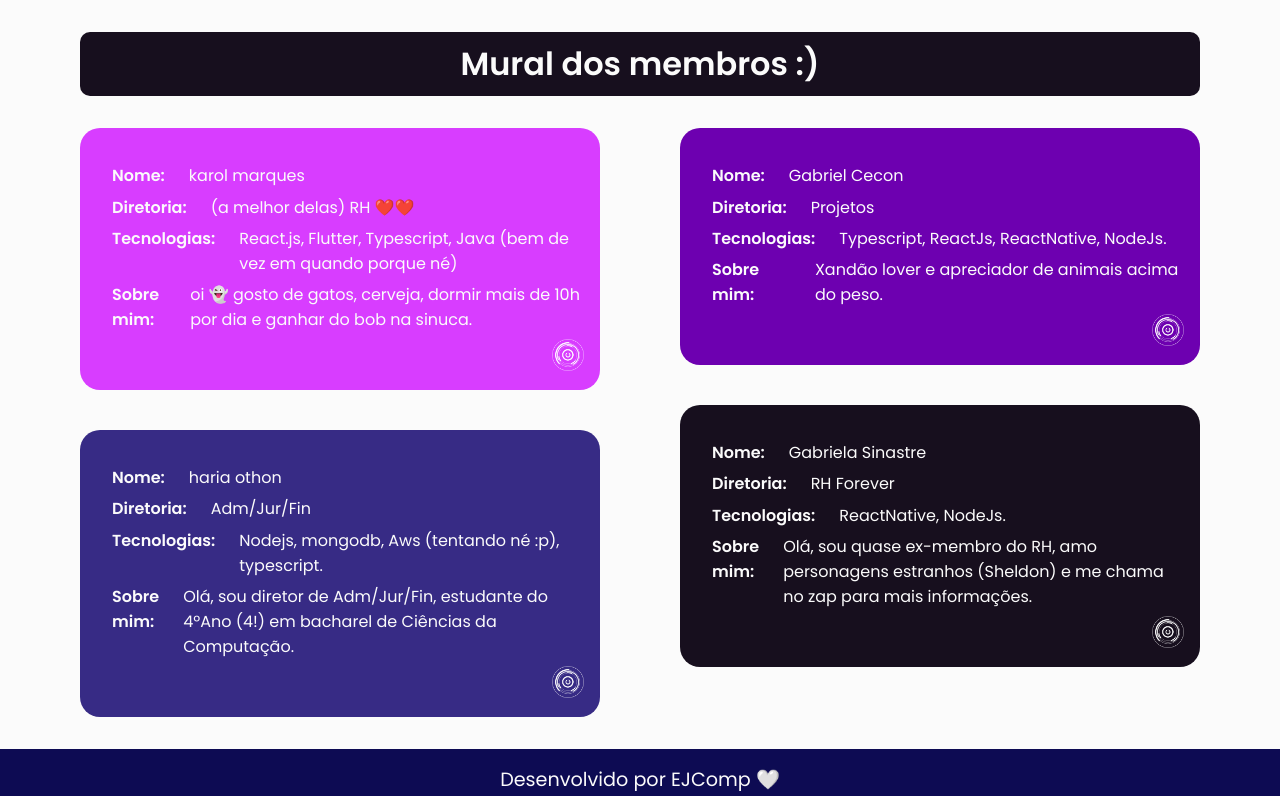
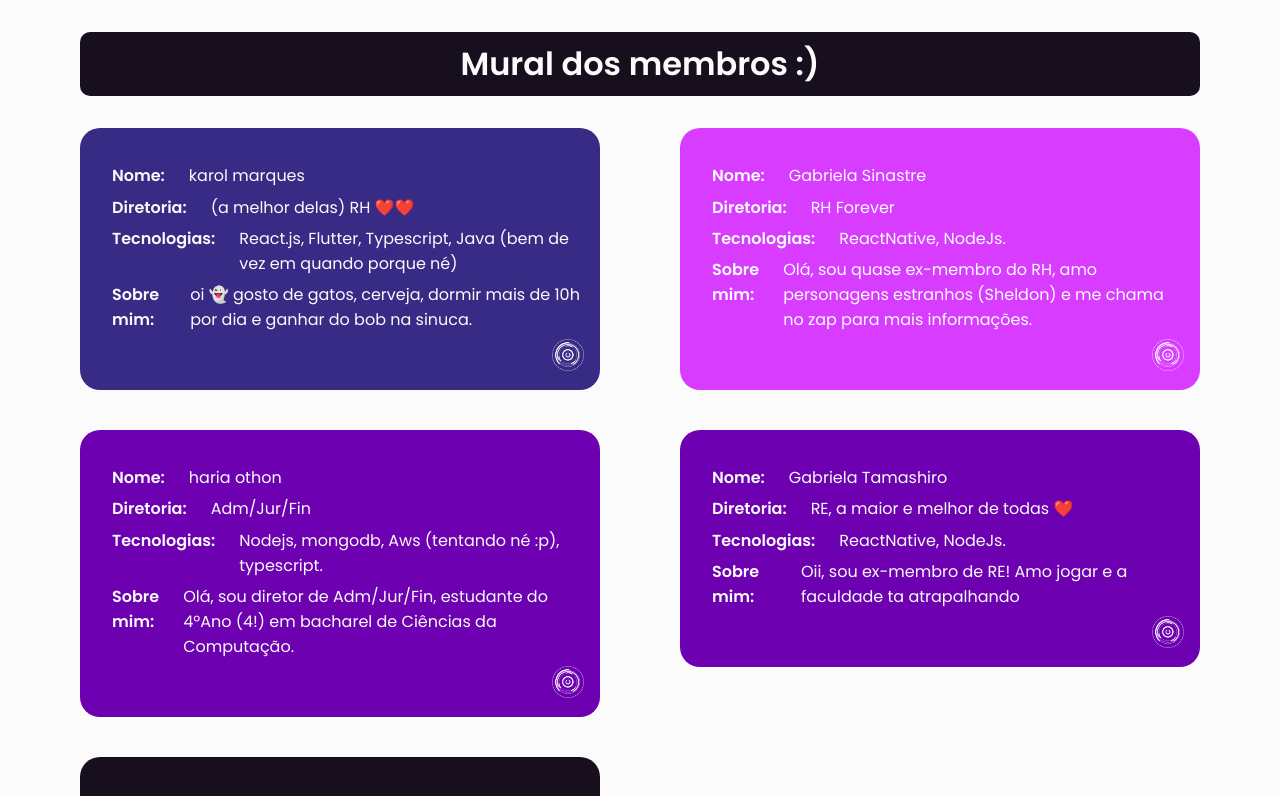
Before and after one commit to ejcompunesp/hacktoberfest2022, a React (Create React App) app: page / in a window 1280 px wide. Shown: the part 800-1596 px from the top of the page. Built offline with nearby package versions, Linux system fonts and the light colour scheme.

Commit message:
feat: add meu mural

```diff
--- a/src/mural.ts
+++ b/src/mural.ts
@@ -32,4 +32,10 @@ export const members: memberType[] = [
   tecnologias: "ReactNative, NodeJs.",
   sobreMim: "Olá, sou quase ex-membro do RH, amo personagens estranhos (Sheldon) e me chama no zap para mais informações.",
   },
+  {
+    nome: "Gabriela Tamashiro",
+    diretoria: "RE, a maior e melhor de todas ❤️",
+    tecnologias: "ReactNative, NodeJs.",
+    sobreMim: "Oii, sou ex-membro de RE! Amo jogar e a faculdade ta atrapalhando",
+    },
 ];
```
